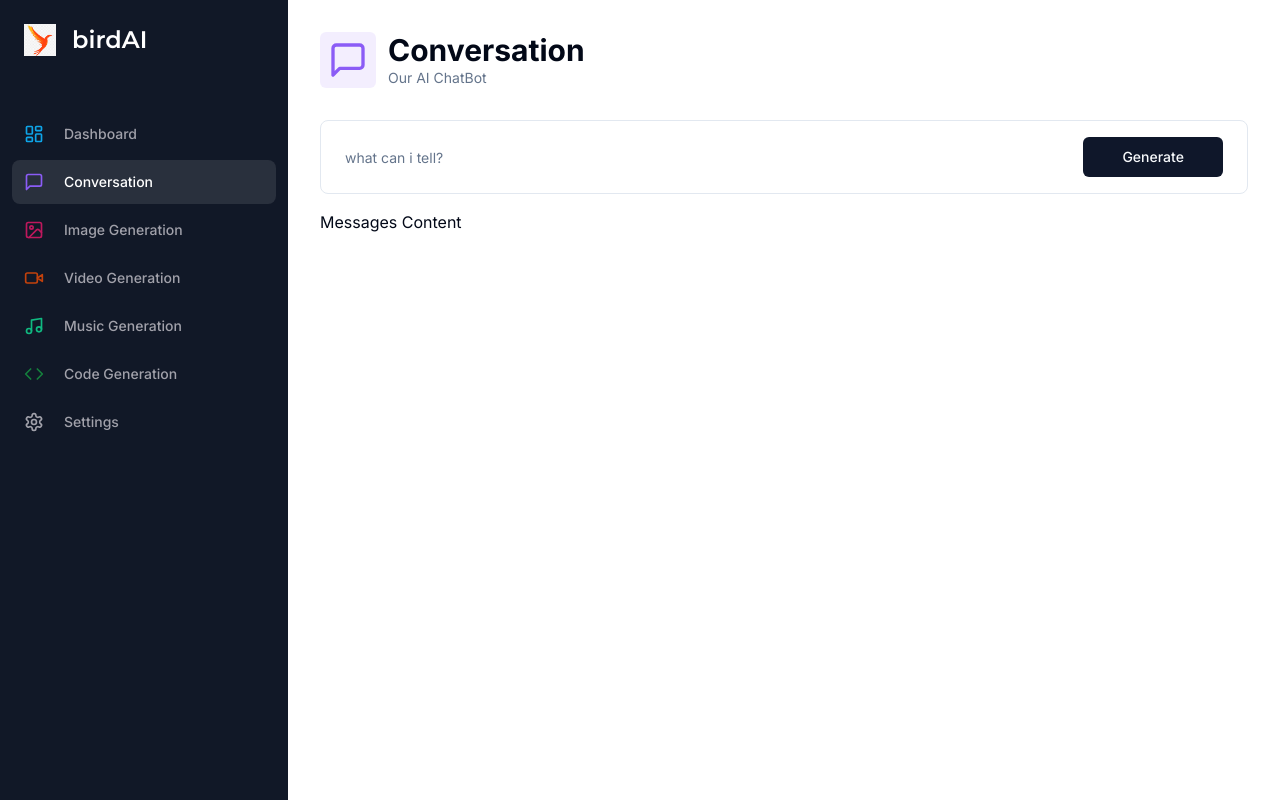
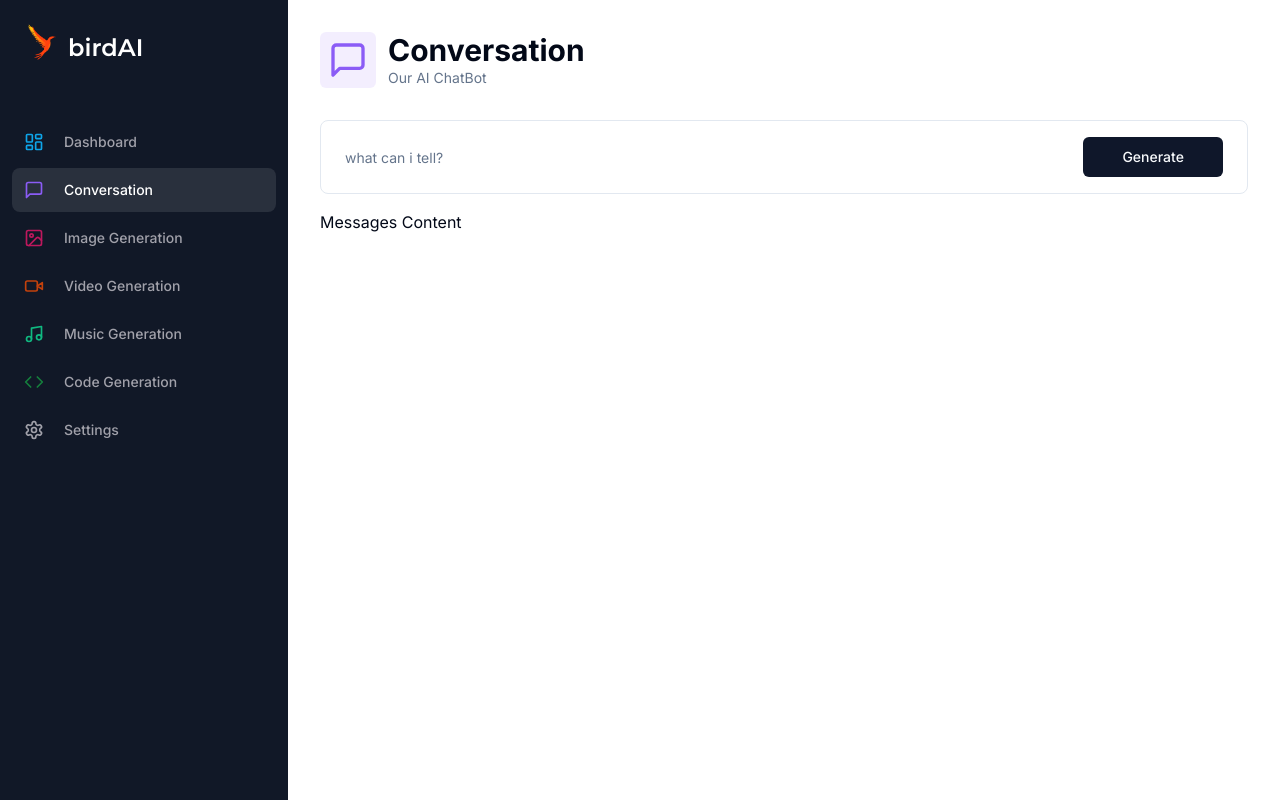
Before and after one commit to ironspec07/Bird-AI, a Next.js app in the folder bird-ai/: page /conversation in a window 1280 px wide. Built offline with nearby package versions, Linux system fonts and the light colour scheme.

Commit message:
Made logo transparent

```diff
--- a/bird-ai/components/sidebar.tsx
+++ b/bird-ai/components/sidebar.tsx
@@ -62,14 +62,14 @@ const Sidebar = () => {
         <div className="space-y-4 py-4 flex flex-col h-full bg-[#111827] text-white">
             <div className="px-3 py-2 flex-1">
                 <Link href="/dashboard" className="flex item-center pl-3 mb-14">
-                    <div className="relative w-8 h-8 mr-4">
+                    <div className="relative w-9 h-9 mr-2">
                         <Image
                         fill
                         alt="logo"
                         src="/logo.png"
                         />
                     </div>
-                    <h1 className={cn("text-2xl font-bold", montserrat.className)}>
+                    <h1 className={cn("text-2xl font-bold mt-2", montserrat.className)}>
                         birdAI
                     </h1>
                 </Link>
```
Also changed, not shown: bird-ai/public/logo.png.
